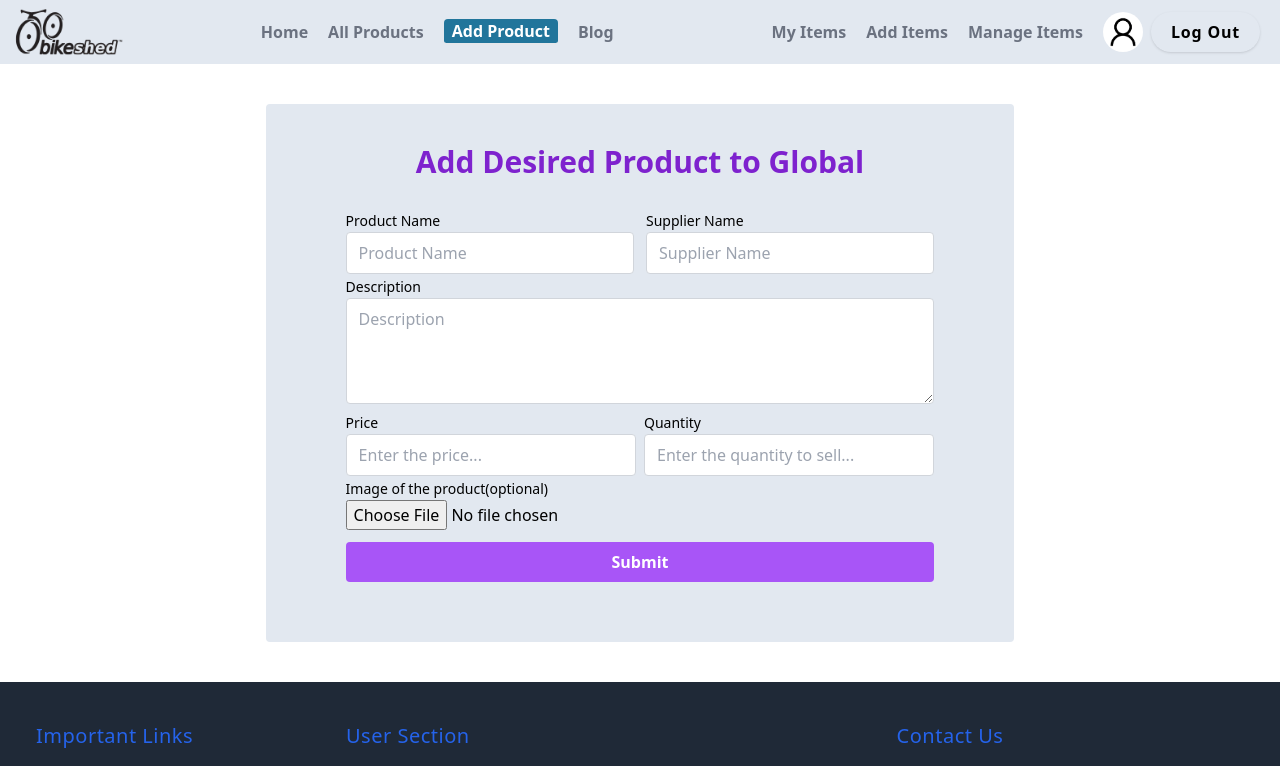
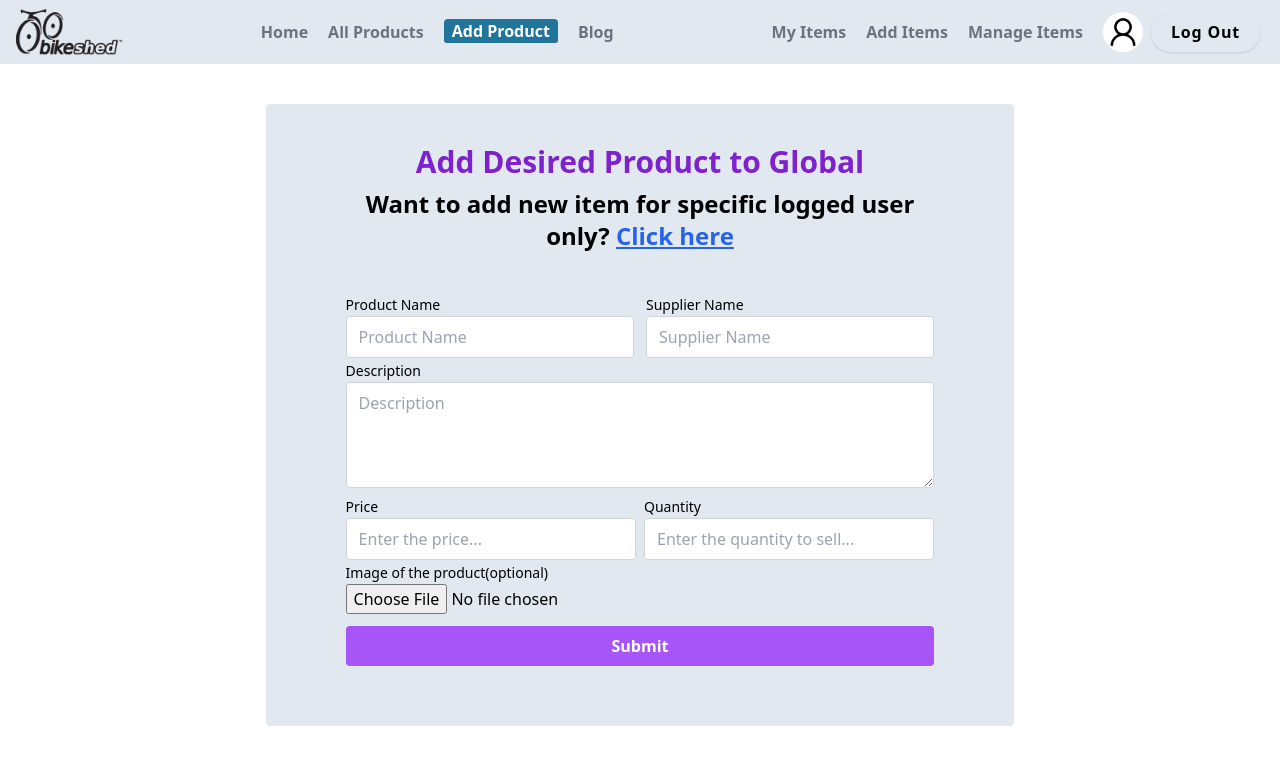
Before and after one commit to iinaamasum/BikeShed, a React (Create React App) app: page /addProduct in a window 1280 px wide. Shown: the top 766 px of the page. Built offline with nearby package versions, Linux system fonts and the light colour scheme; no server answers; sample sign-in values are in the browser's storage.

Commit message:
readme.md updated with local host link

```diff
--- a/src/Pages/AddProduct/AddProduct.jsx
+++ b/src/Pages/AddProduct/AddProduct.jsx
@@ -3,6 +3,7 @@ import React, { useState } from 'react';
 import FileBase64 from 'react-file-base64';
 import { useAuthState } from 'react-firebase-hooks/auth';
 import { useForm } from 'react-hook-form';
+import { Link } from 'react-router-dom';
 import { toast } from 'react-toastify';
 import auth from '../../firebase.init';
 import Navbar from '../Shared/Navbar/Navbar';
@@ -37,6 +38,12 @@ const AddProduct = () => {
             Add Desired Product to Global
           </h2>
 
+          <h4 className="text-center text-2xl font-semibold mb-5">
+            Want to add new item for specific logged user only?{' '}
+            <Link className="underline text-blue-600" to="/add-items">
+              Click here
+            </Link>
+          </h4>
           <form onSubmit={handleSubmit(onSubmit)} className="py-5">
             <div className="flex items-center w-full">
               <div className="w-1/2 mr-3">
--- a/src/Pages/LoggedUser/AllItems/AllItems.jsx
+++ b/src/Pages/LoggedUser/AllItems/AllItems.jsx
@@ -5,7 +5,7 @@ import { confirmAlert } from 'react-confirm-alert';
 import { useAuthState } from 'react-firebase-hooks/auth';
 import { MdOutlinePublishedWithChanges } from 'react-icons/md';
 import { RiDeleteBin2Fill } from 'react-icons/ri';
-import { useNavigate } from 'react-router-dom';
+import { Link, useNavigate } from 'react-router-dom';
 import { toast } from 'react-toastify';
 import auth from '../../../firebase.init';
 import Navbar from '../../Shared/Navbar/Navbar';
@@ -89,6 +89,12 @@ const AllItems = () => {
           Products of the user{': '}
           <span className="text-red-600">{user.displayName}</span>
         </h2>
+        <h4 className="text-center text-2xl font-semibold mb-5">
+          Want to add new item?{' '}
+          <Link className="underline text-blue-600" to="/add-items">
+            Click here
+          </Link>
+        </h4>
         <div className="flex flex-col mb-10 bg-gray-50 rounded-lg p-5">
           <div className="overflow-x-auto sm:-mx-6 lg:-mx-8">
             <div className="py-2 inline-block min-w-full sm:px-6 lg:px-8">
--- a/src/Pages/LoggedUser/ManageItems/ManageItems.jsx
+++ b/src/Pages/LoggedUser/ManageItems/ManageItems.jsx
@@ -28,8 +28,9 @@ const ManageItems = () => {
     <>
       <Navbar />
       <div style={{ maxWidth: '1300px' }} className="container px-4 mx-auto">
-        <h2 className="text-center text-4xl text-purple-600 font-bold mt-5">
-          Your All Product: {user.displayName}
+        <h2 className="text-center text-4xl text-purple-600 font-bold mt-5 mb-2">
+          Your All Product:{' '}
+          <span className="text-red-600">{user.displayName}</span>
         </h2>
         <p className="text-sm text-center font-medium text-slate-500">
           This products are added by you to sell via Me as a dealer. You can
--- a/src/Pages/ProductUpdate/ProductUpdate.js
+++ b/src/Pages/ProductUpdate/ProductUpdate.js
@@ -132,7 +132,7 @@ const ProductUpdate = () => {
                   />
                   <input
                     type="submit"
-                    value="Pestock Product"
+                    value="Restock Product"
                     className="px-4 py-2 bg-green-600 rounded-r text-white cursor-pointer border-y-2 border-green-600 mx-auto"
                   />
                 </form>
```
Also changed, not shown: 1 other file (tests, documents, lock files or other folders).
